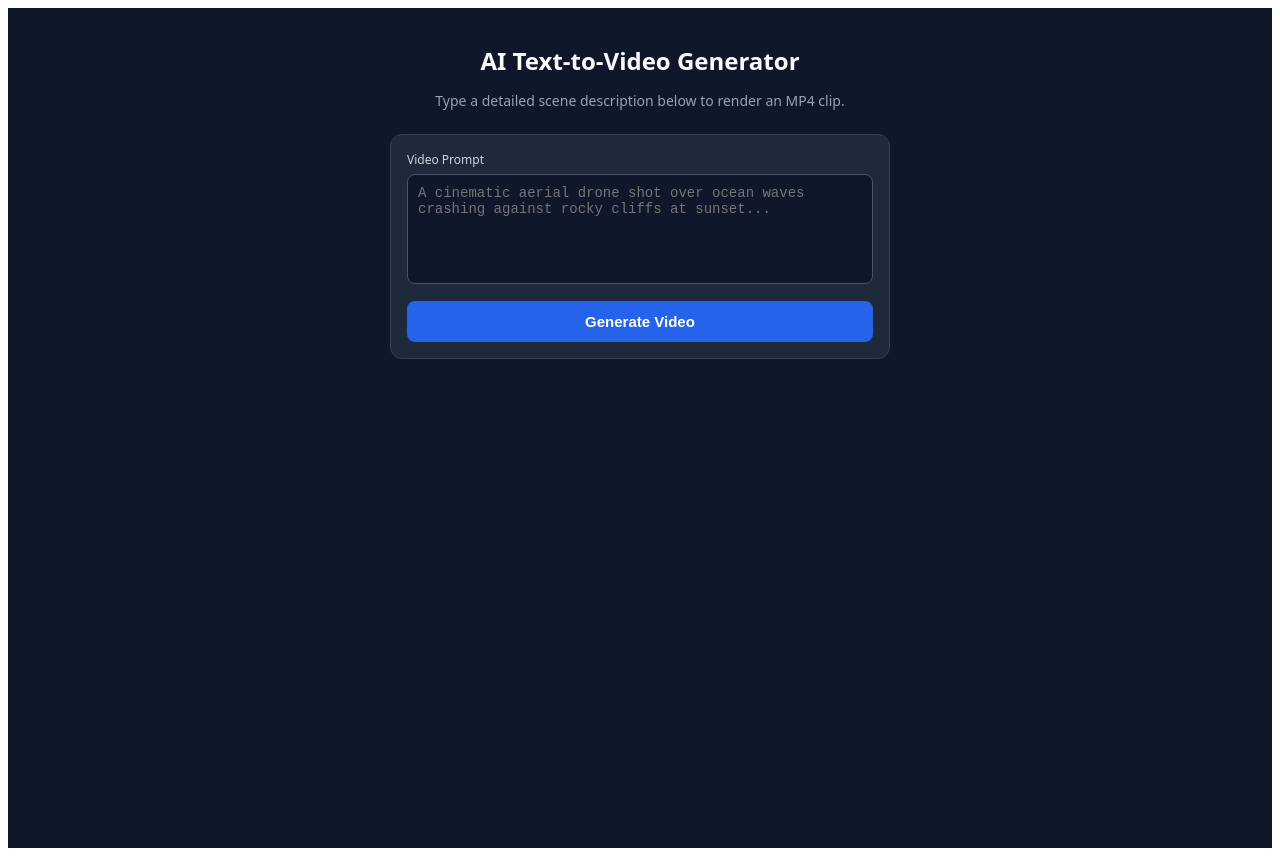
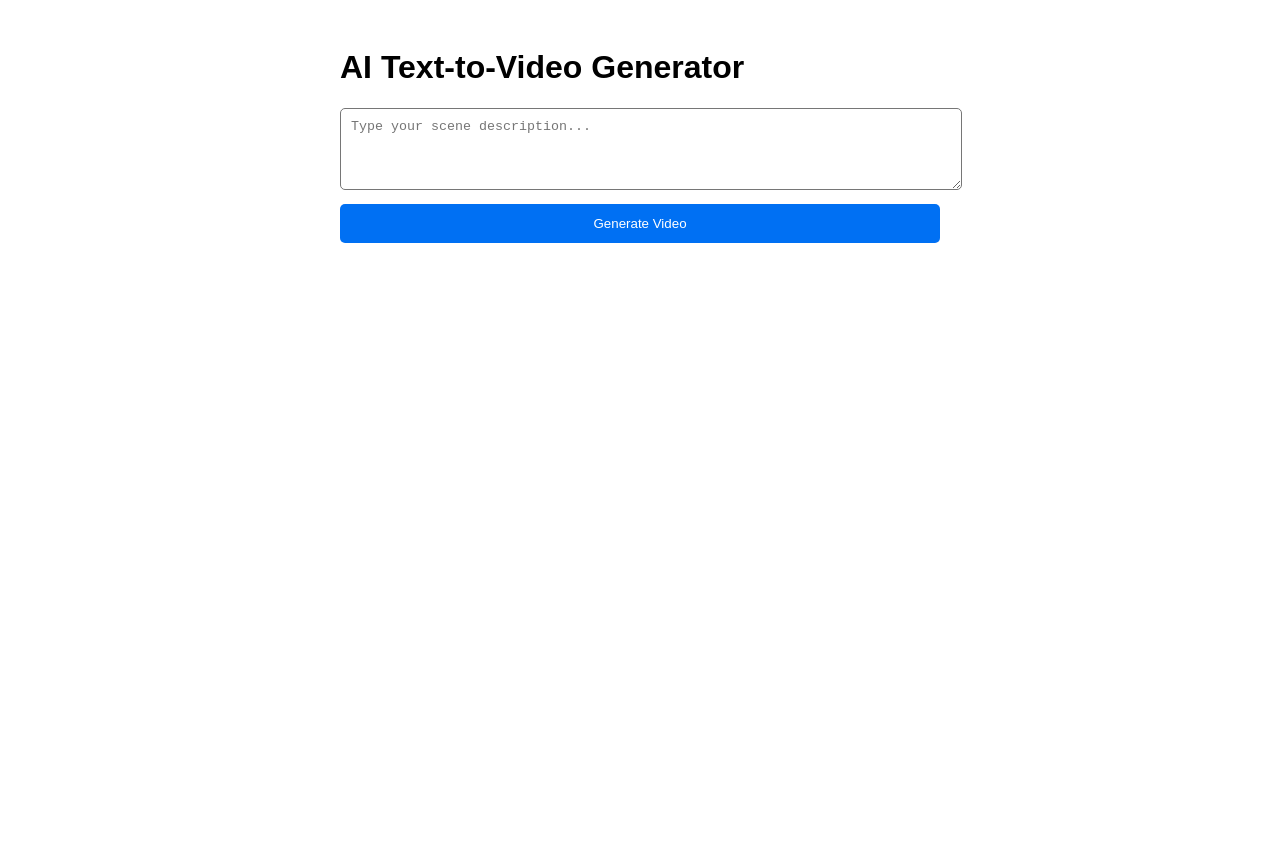
Before and after one commit to Arcade233/ai-video-app, a Next.js app: page / in a window 1280 px wide. After the commit the page ends 800 px from the top, so only its background shows below. Built offline with nearby package versions, Linux system fonts and the light colour scheme; what @fal-ai/client would draw is missing.

Commit message:
Update page.js

```diff
--- a/app/page.js
+++ b/app/page.js
@@ -1,153 +1,69 @@
-"use client";
+'use client';
 
-import { useState } from "react";
-import { fal } from "@fal-ai/client";
+import { useState } from 'react';
+import * as fal from '@fal-ai/client';
 
-// Configure client to route requests through the local secure proxy
-fal.config({ proxyUrl: "/api/fal/proxy" });
+fal.config({
+  proxyUrl: '/api/fal/proxy',
+});
 
 export default function Home() {
-  const [prompt, setPrompt] = useState("");
-  const [status, setStatus] = useState("");
+  const [prompt, setPrompt] = useState('');
   const [loading, setLoading] = useState(false);
   const [videoUrl, setVideoUrl] = useState(null);
+  const [error, setError] = useState(null);
 
   const generateVideo = async () => {
-    if (!prompt.trim()) {
-      setStatus("Please enter a video description first.");
-      return;
-    }
-
+    if (!prompt) return;
     setLoading(true);
-    setStatus("Connecting to AI queue...");
+    setError(null);
     setVideoUrl(null);
 
     try {
-      // Subscribes to the MiniMax Text-to-Video engine on Fal.ai
-      const result = await fal.subscribe("fal-ai/minimax/video-01", {
+      const result = await fal.subscribe('fal-ai/minimax/video', {
         input: {
           prompt: prompt,
-          prompt_optimizer: true
-        },
-        logs: true,
-        onQueueUpdate: (update) => {
-          if (update.status === "IN_PROGRESS") {
-            setStatus("Rendering video frames... (approx 60s)");
-          } else if (update.status === "IN_QUEUE") {
-            setStatus("Waiting in processing queue...");
-          }
         },
       });
 
-      if (result?.data?.video?.url) {
+      if (result.data?.video?.url) {
         setVideoUrl(result.data.video.url);
-        setStatus("Video generated successfully!");
       } else {
-        setStatus("Rendering finished, but no video file was returned.");
+        throw new Error('No video URL returned.');
       }
     } catch (err) {
-      console.error("Generation Error:", err);
-      setStatus("Error generating video. Verify your FAL_KEY environment variable.");
+      console.error(err);
+      setError('Error generating video. Verify your FAL_KEY environment variable.');
     } finally {
       setLoading(false);
     }
   };
 
   return (
-    <main style={{
-      minHeight: "100vh",
-      backgroundColor: "#0f172a",
-      color: "#f8fafc",
-      padding: "20px",
-      fontFamily: "system-ui, -apple-system, sans-serif",
-      display: "flex",
-      flexDirection: "column",
-      alignItems: "center"
-    }}>
-      <div style={{ width: "100%", maxWidth: "500px" }}>
-        <h1 style={{ fontSize: "24px", fontWeight: "bold", textAlign: "center", marginBottom: "8px" }}>
-          AI Text-to-Video Generator
-        </h1>
-        <p style={{ fontSize: "14px", color: "#94a3b8", textAlign: "center", marginBottom: "24px" }}>
-          Type a detailed scene description below to render an MP4 clip.
-        </p>
-
-        <div style={{ backgroundColor: "#1e293b", padding: "16px", borderRadius: "12px", border: "1px solid #334155" }}>
-          <label style={{ fontSize: "12px", color: "#cbd5e1", display: "block", marginBottom: "6px" }}>
-            Video Prompt
-          </label>
+    <main style={{ padding: '20px', maxWidth: '600px', margin: '0 auto', fontFamily: 'sans-serif' }}>
+      <h1>AI Text-to-Video Generator</h1>
       <textarea
-            style={{
-              width: "100%",
-              height: "110px",
-              padding: "10px",
-              borderRadius: "8px",
-              backgroundColor: "#0f172a",
-              color: "#ffffff",
-              border: "1px solid #475569",
-              fontSize: "14px",
-              boxSizing: "border-box",
-              resize: "none"
-            }}
-            placeholder="A cinematic aerial drone shot over ocean waves crashing against rocky cliffs at sunset..."
         value={prompt}
         onChange={(e) => setPrompt(e.target.value)}
+        placeholder="Type your scene description..."
+        rows={4}
+        style={{ width: '100%', padding: '10px', marginBottom: '10px', borderRadius: '5px' }}
       />
-
       <button
         onClick={generateVideo}
         disabled={loading}
-            style={{
-              width: "100%",
-              marginTop: "12px",
-              padding: "12px",
-              backgroundColor: loading ? "#475569" : "#2563eb",
-              color: "#ffffff",
-              border: "none",
-              borderRadius: "8px",
-              fontWeight: "bold",
-              fontSize: "15px",
-              cursor: loading ? "not-allowed" : "pointer"
-            }}
+        style={{ width: '100%', padding: '12px', backgroundColor: '#0070f3', color: '#fff', border: 'none', borderRadius: '5px' }}
       >
-            {loading ? "Generating..." : "Generate Video"}
+        {loading ? 'Generating Video...' : 'Generate Video'}
       </button>
 
-          {status && (
-            <p style={{ fontSize: "13px", color: "#94a3b8", textAlign: "center", marginTop: "12px" }}>
-              {status}
-            </p>
-          )}
+      {error && <p style={{ color: 'red', marginTop: '15px' }}>{error}</p>}
 
       {videoUrl && (
-            <div style={{ marginTop: "16px" }}>
-              <video
-                controls
-                autoPlay
-                loop
-                src={videoUrl}
-                style={{ width: "100%", borderRadius: "8px", border: "1px solid #334155" }}
-              />
-              <a
-                href={videoUrl}
-                target="_blank"
-                rel="noreferrer"
-                download="ai-video.mp4"
-                style={{
-                  display: "block",
-                  textAlign: "center",
-                  marginTop: "8px",
-                  color: "#38bdf8",
-                  fontSize: "13px",
-                  textDecoration: "none"
-                }}
-              >
-                Download MP4 File
-              </a>
+        <div style={{ marginTop: '20px' }}>
+          <video src={videoUrl} controls autoPlay loop style={{ width: '100%', borderRadius: '8px' }} />
         </div>
       )}
-        </div>
-      </div>
     </main>
   );
           }
```
Lines whose indentation alone changed are shown as unchanged.
